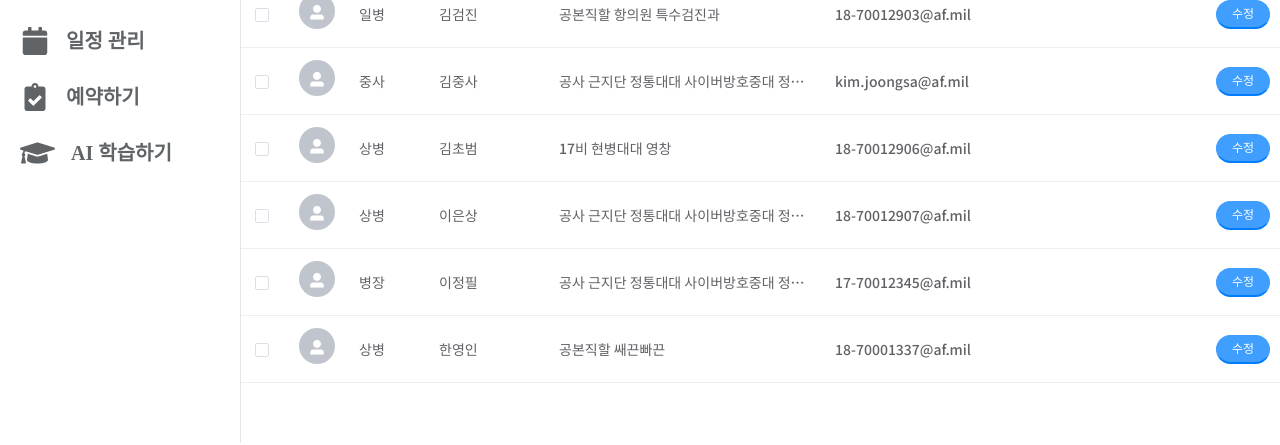
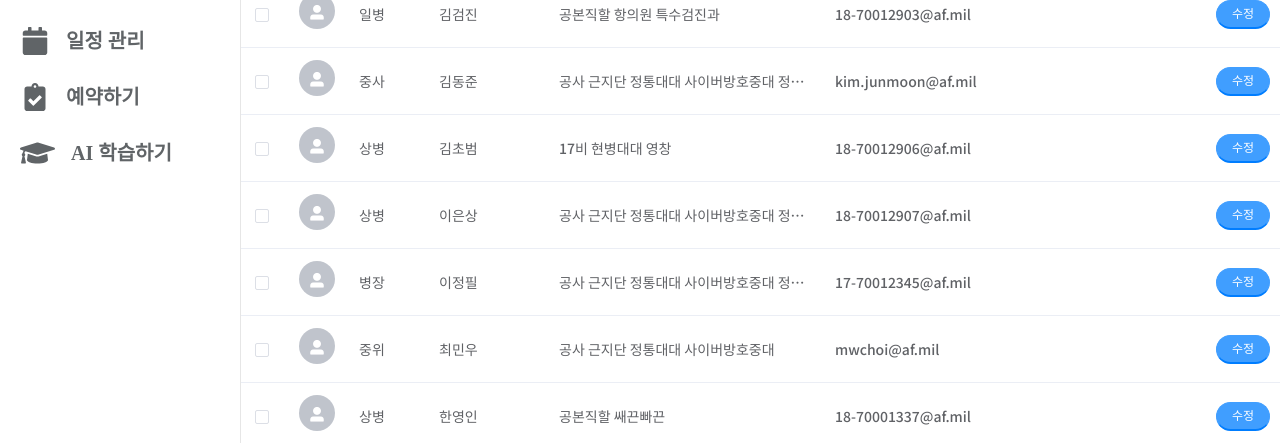
Before and after one commit to osam2019/web_mnd_assistant_team, a Vue app: page /dashboard/contacts in a window 1280 px wide. Shown: the part 221-666 px from the top of the page. Built offline with nearby package versions, Linux system fonts and the light colour scheme; a web font is replaced by a local one; what vue-beautiful-chat would draw is missing.

Commit message:
added ability to edit contacts

```diff
--- a/src/store/modules/contacts.js
+++ b/src/store/modules/contacts.js
@@ -1,36 +1,49 @@
 const state = {
   contactsList: [
     {
+      id: '1',
+      rank: "중위",
+      name: "최민우",
+      affiliation: "공사 근지단 정통대대 사이버방호중대",
+      email: "mwchoi@af.mil"
+    }, {
+      id: '2',
       rank: "중사",
-      name: "김중사",
-      affiliation: "공사 근지단 정통대대 사이버방호중대 정보체계운영반",
-      email: "kim.joongsa@af.mil"
+      name: "김동준",
+      affiliation: "공사 근지단 정통대대 사이버방호중대 정보보호반",
+      email: "kim.junmoon@af.mil"
     }, {
+      id: '3',
       rank: "상병",
       name: "이은상",
       affiliation: "공사 근지단 정통대대 사이버방호중대 정보체계운영반",
       email: "18-70012907@af.mil"
     }, {
+      id: '4',
       rank: "병장",
       name: "이정필",
       affiliation: "공사 근지단 정통대대 사이버방호중대 정보보호반",
       email: "17-70012345@af.mil"
     }, {
+      id: '5',
       rank: "상병",
       name: "김초범",
       affiliation: "17비 현병대대 영창",
       email: "18-70012906@af.mil"
     }, {
+      id: '6',
       rank: "-",
       name: "국방 오픈소스 아카데미",
       affiliation: "-",
       email: "osam@kossa.kr"
     }, {
+      id: '7',
       rank: "일병",
       name: "김검진",
       affiliation: "공본직할 항의원 특수검진과",
       email: "18-70012903@af.mil"
     }, {
+      id: '8',
       rank: "상병",
       name: "한영인",
       affiliation: "공본직할 쌔끈빠끈",
@@ -45,6 +58,13 @@ const mutations = {
 addContact: (state, contact) => {
   state.contactsList = [...state.contactsList, contact]
 },
+setContact: (state, contact) => {
+  let i = state.contactsList.findIndex(c => c.id == contact.id);
+  if(i == -1)
+    this.addContact(state, contact);
+  else
+    state.contactsList[i] = contact;
+},
 setCriteria: (state, criteria) => {
   state.criteria = criteria.trim();
 },
@@ -56,6 +76,9 @@ setSearch: (state, search) => {
 const actions = {
 addContact: (context, contact) => {
   context.commit('addContact', contact);
+},
+setContact: (context, contact) => {
+  context.commit('setContact', contact);
 },
 setCriteria: (context, criteria) => {
   context.commit('setCriteria', criteria);
--- a/src/views/DashboardContent/Contacts.vue
+++ b/src/views/DashboardContent/Contacts.vue
@@ -75,6 +75,29 @@
         </template>
       </el-table-column>
     </el-table>
+    <el-dialog
+      :visible.sync="contactsDialogVisible">
+      <el-form :model="contactForm">
+        <el-form-item style="display: none">
+          <el-input v-model="contactForm.id"></el-input>
+        </el-form-item>
+        <el-form-item label="계급">
+          <el-input v-model="contactForm.rank"></el-input>
+        </el-form-item>
+        <el-form-item label="이름">
+          <el-input v-model="contactForm.name"></el-input>
+        </el-form-item>
+        <el-form-item label="소속">
+          <el-input v-model="contactForm.affiliation"></el-input>
+        </el-form-item>
+        <el-form-item label="이메일">
+          <el-input v-model="contactForm.email"></el-input>
+        </el-form-item>
+      </el-form>
+      <span slot="footer" class="dialog-footer">
+        <el-button type="primary" @click="onSubmit" class="button-boing" round>저장하기</el-button>
+      </span>
+    </el-dialog>
   </div>
 </template>
 
@@ -82,7 +105,14 @@
 export default {
   data(){
     return {
-
+      contactForm: {
+        id: '',
+        rank: '',
+        name: '',
+        affiliation: '',
+        email: ''
+      },
+      contactsDialogVisible: false
     }
   },
   computed: {
@@ -96,6 +126,8 @@ export default {
   },
   methods: {
     handleEdit(index, row){
+      this.contactForm = row;
+      this.contactsDialogVisible = true
       console.log(index, row);
     },
     formatter(row, column) {
@@ -115,6 +147,19 @@ export default {
     },
     handleSearchChange(val){
       console.log(val)
+    },
+    onSubmit(){
+      const loading = this.$loading({
+        lock: true,
+        text: '저장중',
+        // spinner: 'el-icon-loading',
+        // background: 'rgba(0, 0, 0, 0.7)'
+      });
+      setTimeout(() => {
+        this.$store.dispatch('contacts/setContact', this.contactForm, {root: true})
+        this.contactsDialogVisible = false
+        loading.close();
+      }, 500);
     }
   }
 }
```
